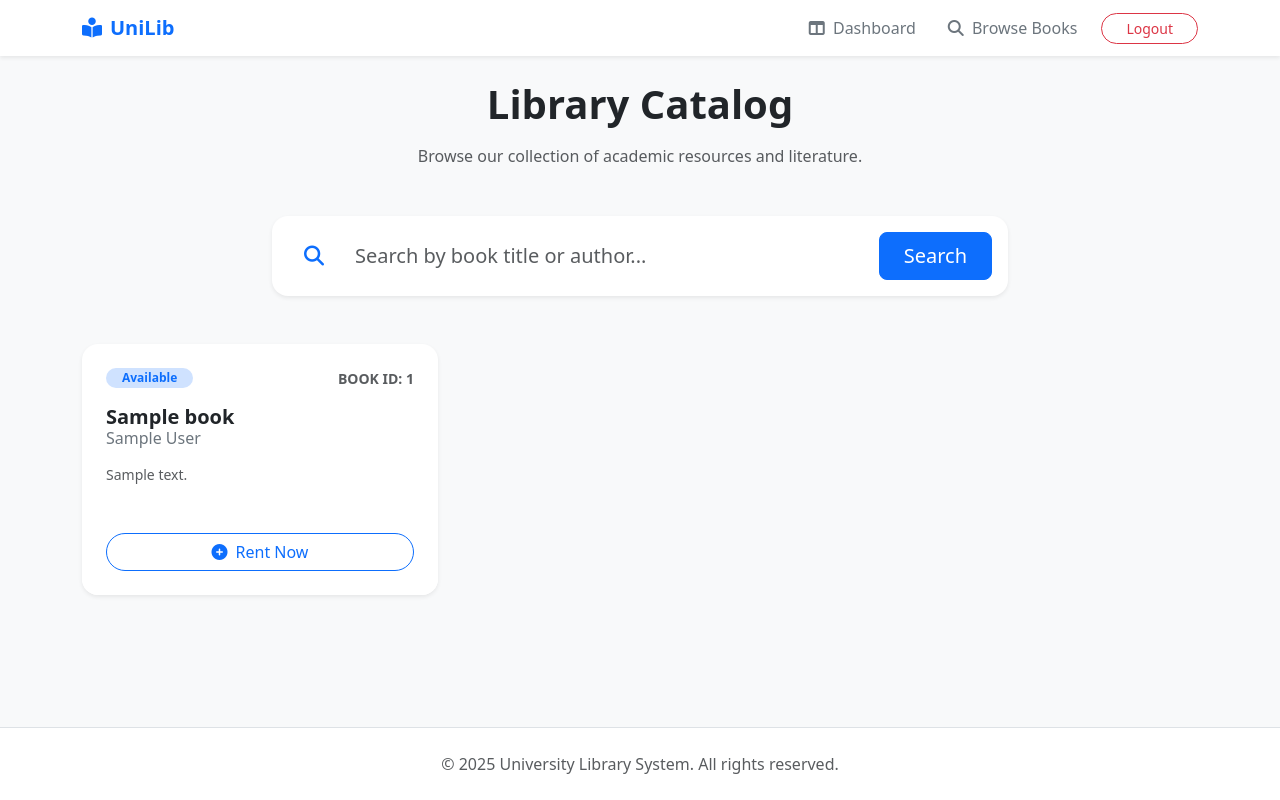
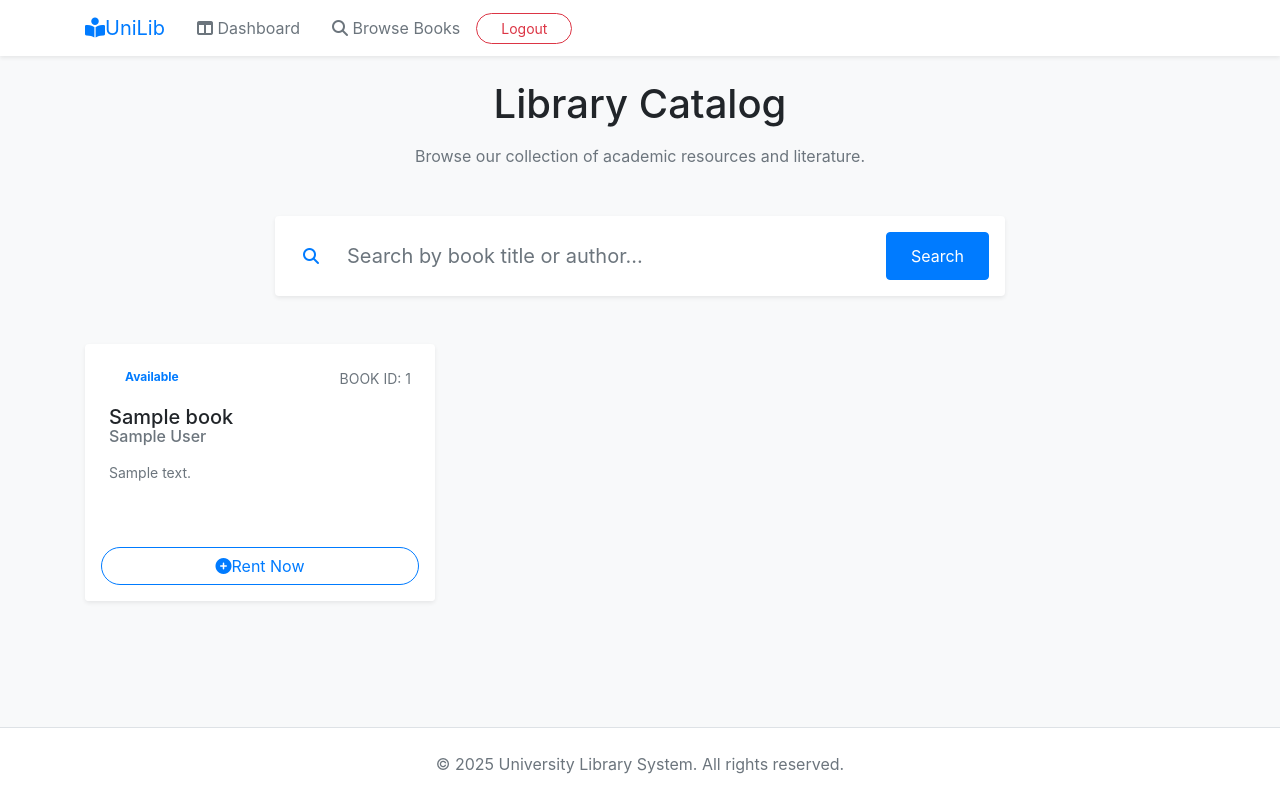
Before and after one commit to rogue-87/cn382-project, a Flask app: page /student/books in a window 1280 px wide. Run offline with Flask 3, Linux system fonts and the light colour scheme; the visitor is signed in with stand-in values (Sample User, id 1); tables that the repository leaves empty hold one stand-in row (values such as "Sample post").

Commit message:
feat: Implement student registration, login, dashboard, and book management UIs with base templates and initial tests.

```diff
--- a/templates/base.html
+++ b/templates/base.html
@@ -5,10 +5,9 @@
     <meta charset="UTF-8">
     <meta name="viewport" content="width=device-width, initial-scale=1.0">
     <title>University Library System</title>
-    <!-- Bootstrap 5.3.3 CSS -->
-    <link href="https://cdn.jsdelivr.net/npm/bootstrap@5.3.3/dist/css/bootstrap.min.css" rel="stylesheet">
     <!-- Font Awesome for Icons -->
     <link rel="stylesheet" href="https://cdnjs.cloudflare.com/ajax/libs/font-awesome/6.4.0/css/all.min.css">
+    {% include 'utils/imports.html' %}
 </head>
 
 <body class="bg-light d-flex flex-column min-vh-100">
@@ -81,11 +80,6 @@
         </div>
     </footer>
 
-    <!-- jQuery -->
-    <script src="https://code.jquery.com/jquery-3.7.1.min.js"></script>
-    <!-- Bootstrap Bundle -->
-    <script src="https://cdn.jsdelivr.net/npm/bootstrap@5.3.3/dist/js/bootstrap.bundle.min.js"></script>
-
     {% block scripts %}{% endblock %}
 </body>
 
--- a/templates/login.html
+++ b/templates/login.html
@@ -3,7 +3,7 @@
 {% block content %}
 <div class="row justify-content-center">
     <div class="col-md-6 col-lg-5">
-        <div class="card p-4 p-md-5 border-0 shadow-sm rounded-4">
+        <div class="card p-4 border-0 shadow-sm rounded">
             <div class="text-center mb-4">
                 <i class="fas fa-sign-in-alt fa-3x text-primary mb-3"></i>
                 <h2 class="fw-bold">Welcome Back</h2>
@@ -32,7 +32,7 @@
                 </div>
 
                 <div class="d-grid mb-3">
-                    <button type="submit" class="btn btn-primary btn-lg rounded-pill">Login</button>
+                    <button type="submit" class="btn btn-primary btn-block rounded-pill">Login</button>
                 </div>
             </form>
 
--- a/templates/register.html
+++ b/templates/register.html
@@ -3,7 +3,7 @@
 {% block content %}
 <div class="row justify-content-center">
     <div class="col-md-6 col-lg-5">
-        <div class="card p-4 p-md-5 border-0 shadow-sm rounded-4">
+        <div class="card p-4 border-0 shadow-sm rounded">
             <div class="text-center mb-4">
                 <i class="fas fa-user-plus fa-3x text-primary mb-3"></i>
                 <h2 class="fw-bold">Create Account</h2>
@@ -42,7 +42,7 @@
                 </div>
 
                 <div class="d-grid mb-3">
-                    <button type="submit" class="btn btn-primary btn-lg rounded-pill">Register</button>
+                    <button type="submit" class="btn btn-primary btn-block rounded-pill">Register</button>
                 </div>
             </form>
 
--- a/templates/student_components/student_books.html
+++ b/templates/student_components/student_books.html
@@ -1,24 +1,6 @@
 {% extends "base.html" %}
 
 {% block content %}
-<style>
-    /* Utility class for line clamping that Bootstrap doesn't natively support yet without custom SASS */
-    .line-clamp-3 {
-        display: -webkit-box;
-        -webkit-line-clamp: 3;
-        -webkit-box-orient: vertical;
-        overflow: hidden;
-    }
-
-    /* Subtle hover effect for cards */
-    .hover-card {
-        transition: transform 0.2s;
-    }
-
-    .hover-card:hover {
-        transform: translateY(-5px);
-    }
-</style>
 
 <div class="mb-5 text-center">
     <h1 class="fw-bold mb-3">Library Catalog</h1>
@@ -46,7 +28,7 @@
     {% if books %}
     {% for book in books %}
     <div class="col-md-6 col-lg-4">
-        <div class="card h-100 hover-card border-0 shadow-sm rounded-4">
+        <div class="card h-100 border-0 shadow-sm rounded">
             <div class="card-body p-4">
                 <div class="d-flex justify-content-between align-items-start mb-3">
                     <span class="badge bg-primary-subtle text-primary rounded-pill px-3">Available</span>
@@ -56,11 +38,11 @@
                 <h5 class="card-title fw-bold mb-1">{{ book.title }}</h5>
                 <h6 class="card-subtitle mb-3 text-secondary">{{ book.author }}</h6>
 
-                <p class="card-text text-muted small mb-4 line-clamp-3">
+                <p class="card-text text-muted small mb-4 text-truncate">
                     {{ book.description or "No description available for this book." }}
                 </p>
             </div>
-            <div class="card-footer bg-white p-4 border-top-0 pt-0 rounded-bottom-4">
+            <div class="card-footer bg-white p-3 border-top-0 pt-0 rounded-bottom">
                 <button
                     class="btn btn-outline-primary w-100 rent-btn d-flex align-items-center justify-content-center rounded-pill"
                     data-id="{{ book.id }}">
```
Also changed, not shown: templates/student_components/student_dashboard.html (+5 -6 lines), templates/utils/imports.html (line endings or trailing spaces).
